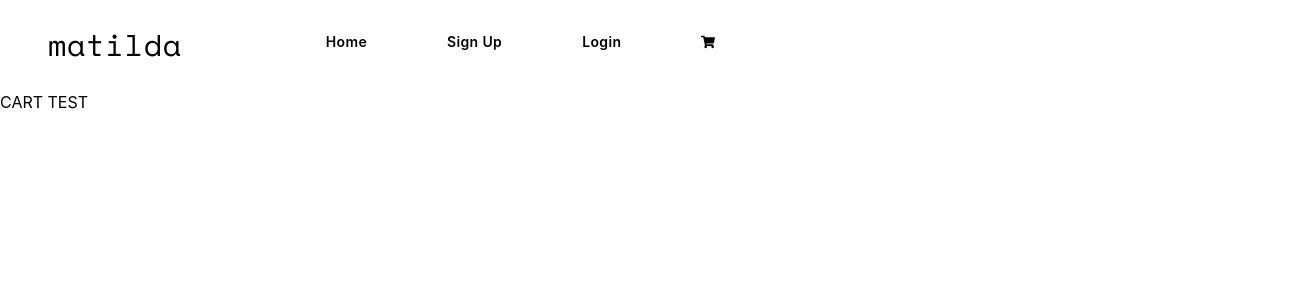
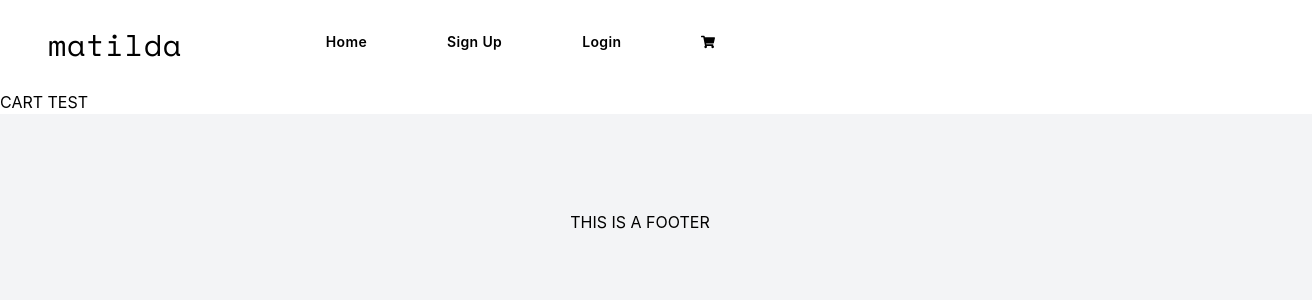
Before and after one commit to mmloghin/project-team-matilda, a React (Create React App) app in the folder client/: page /cart in a window 1280 px wide. Shown: the top 300 px of the page, 1312 px wide, since content can reach past the window. Built offline with nearby package versions, Linux system fonts and the light colour scheme.

Commit message:
Added a footer component

```diff
--- a/client/src/App.js
+++ b/client/src/App.js
@@ -2,7 +2,7 @@ import React from "react";
 import { Routes, Route } from "react-router-dom";
 import "./App.css";
 import NavBar from "./components/NavBar";
-// import Footer from "./components/Footer";
+import Footer from "./components/Footer";
 import Home from "./pages/Home";
 import Signup from "./pages/Signup";
 import Login from "./pages/Login";
@@ -18,6 +18,7 @@ function App() {
         <Route path="/login" element={<Login />} />
         <Route path="/cart" element={<Cart />} />
       </Routes>
+      < Footer />
     </div>
   );
 }
--- a/client/src/components/Footer.js
+++ b/client/src/components/Footer.js
@@ -0,0 +1,12 @@
+import React from "react";
+
+export default function Footer() {
+
+    return (
+        <div className="footer--container bg-gray-100 text-black -mx-8 -mb-8 text-center">
+            <div className="content max-w-screen-xl mx-auto py-20 lg:py-24">
+                THIS IS A FOOTER
+            </div>
+        </div>
+    );
+}
```
